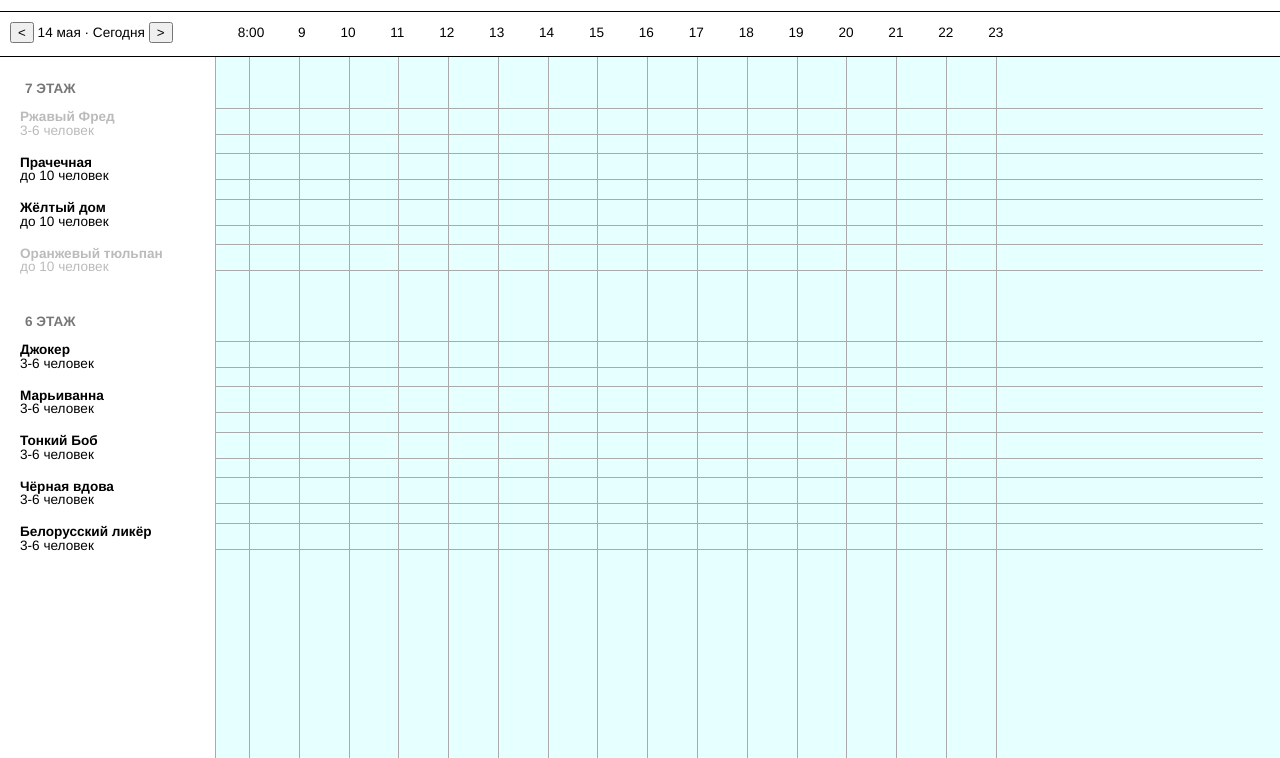
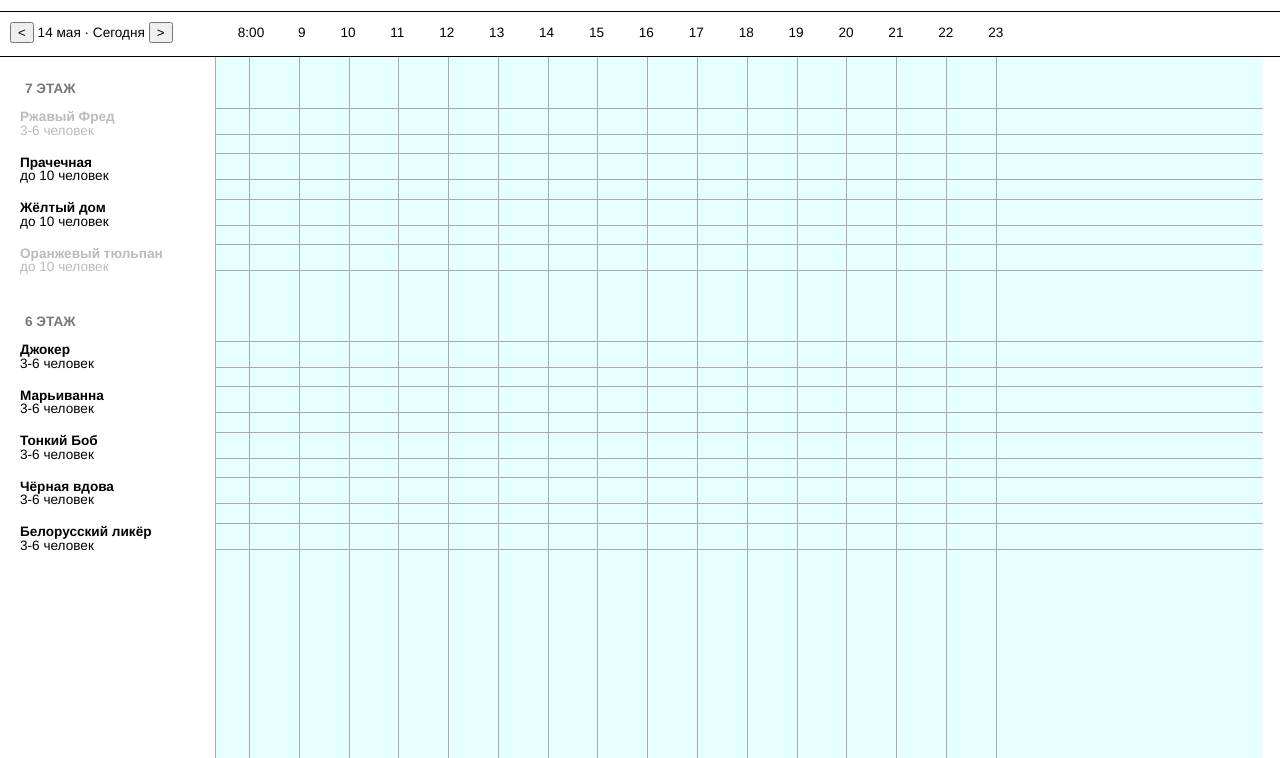
Before and after one commit to maksimn/shri2018, a website: page web-design/meetingRooms.html in a window 1280 px wide. Shown: the part 42-800 px from the top of the page. Drawn offline with Linux system fonts and the light colour scheme.

Commit message:
fix meeting room list page layout

```diff
--- a/web-design/meetingRooms.css
+++ b/web-design/meetingRooms.css
@@ -77,7 +77,8 @@
 }
 
 .meeting-timetable-column:last-child {
-    width: calc(100vw - 1000px);
+    width: calc(100vw - 1018px);
+    border-right: none;
 }
 
 .meeting-room-list__room-timetable {
```
